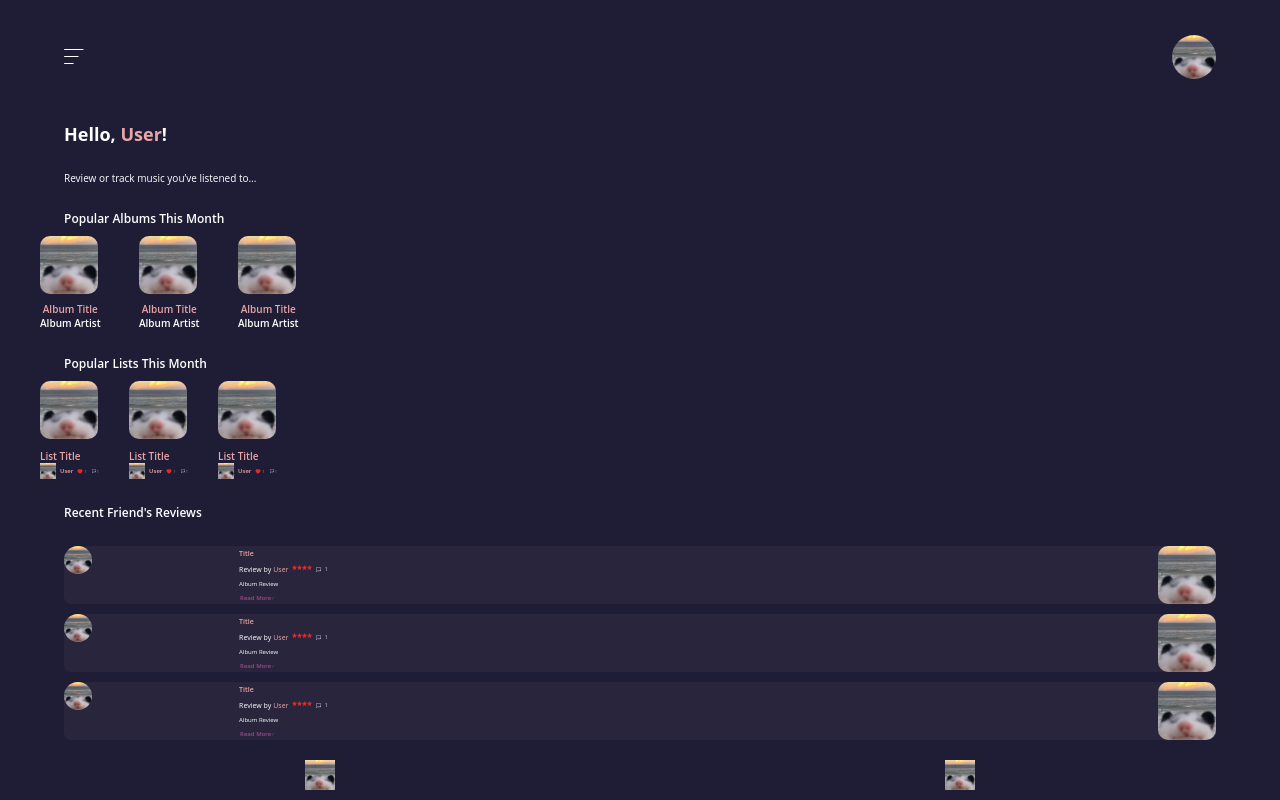
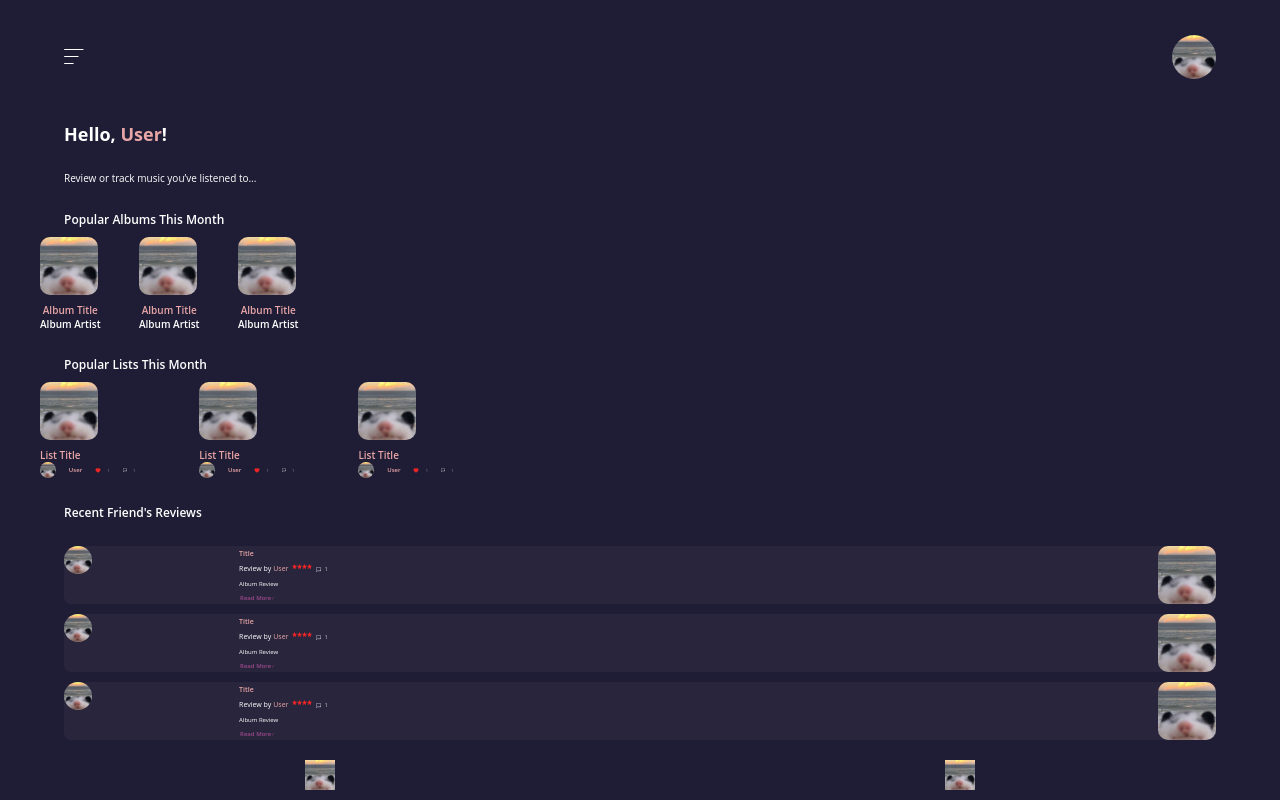
Before and after one commit to liannnaa/MusicBoxd, a React (Create React App) app in the folder front-end/: page /Home in a window 1280 px wide. Built offline with nearby package versions, Linux system fonts and the light colour scheme.

Commit message:
fixed album mini size

```diff
--- a/front-end/src/components/listMini.css
+++ b/front-end/src/components/listMini.css
@@ -4,12 +4,11 @@
     justify-content: space-between;
     align-self: flex-start;
     align-items: center;
-    margin-right: 30px;
+    margin-right: 5vw;
     display: flex;
 }
 
 .list-image {
-    z-index: 1;
     width: 58px;
     height: 58px;
     object-fit: cover;
@@ -24,9 +23,8 @@
     justify-content: flex-start;
     align-self: center;
     align-items: stretch;
-    margin-top: 10px;
+    margin-top: 1vh;
     font-size: .625rem;
-    line-height: 14px;
     display: flex;
     text-align: center;
 }
@@ -40,7 +38,6 @@
     align-items: stretch;
     font-size: .25rem;
     font-weight: 400;
-    line-height: 5px;
     display: flex;
 }
 
@@ -48,8 +45,9 @@
     width: 16px;
     height: 16px;
     object-fit: cover;
-    align-self: flex-start;
-    margin-right: 4px;
+    align-self: center;
+    margin-right: 1vw;
+    border-radius: 50%;
 }
 
 .list-name {
@@ -57,7 +55,6 @@
     align-self: center;
     font-size: .375rem;
     font-weight: 600;
-    line-height: 8px;
 }
 
 .list-heart {
@@ -65,12 +62,12 @@
     height: 6px;
     object-fit: cover;
     align-self: center;
-    margin-left: 4px;
+    margin-left: 1vw;
 }
 
 .list-num {
     align-self: center;
-    margin-left: 1px;
+    margin-left: .5vw;
 }
 
 .list-comment {
@@ -78,5 +75,5 @@
     height: 4px;
     object-fit: cover;
     align-self: center;
-    margin-left: 5px;
+    margin-left: 1vw;
 }
```
